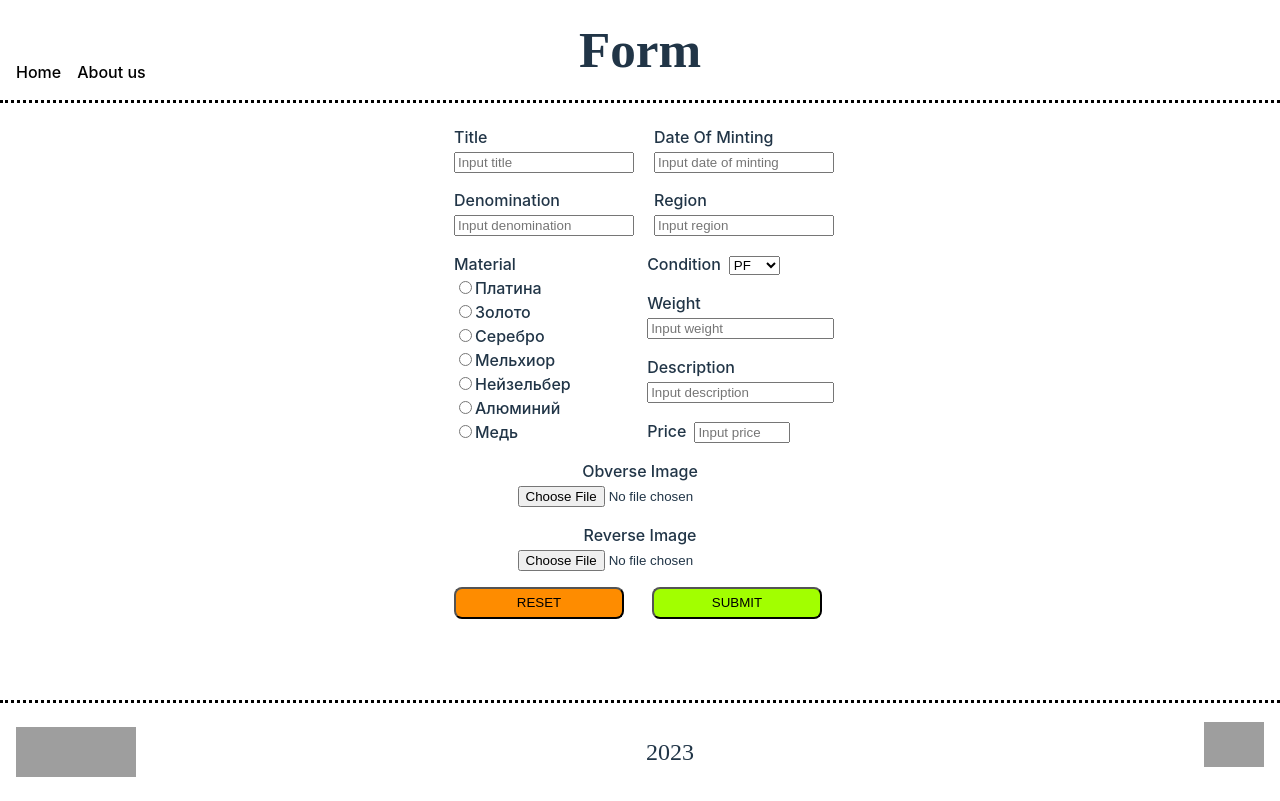
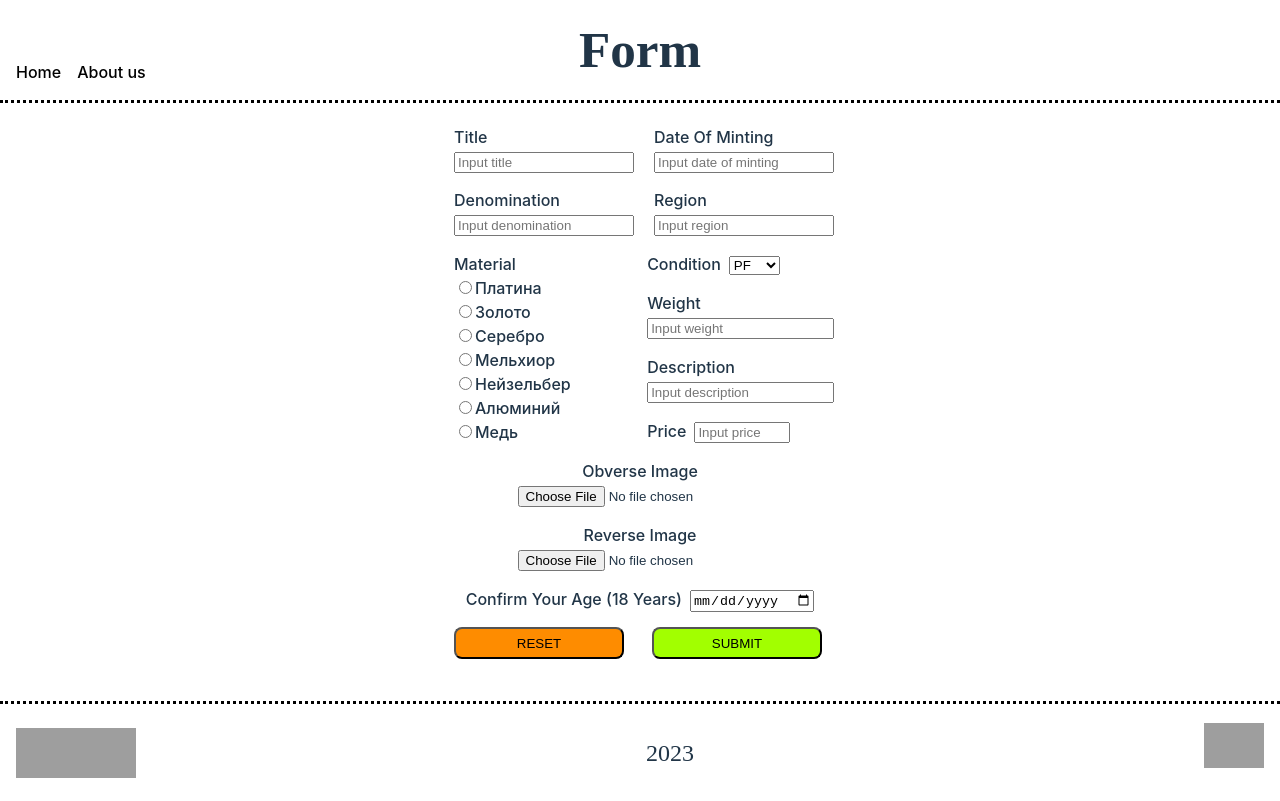
Before and after one commit to NRG-Spirit/rsschool-react-2023q1, a React (Vite) app: page /form in a window 1280 px wide. Built offline with nearby package versions, Linux system fonts and the light colour scheme; grey boxes are pictures that could not be loaded; a web font is replaced by a local one.

Commit message:
refactor: input date with function component & useForm

```diff
--- a/src/components/Form/Form.tsx
+++ b/src/components/Form/Form.tsx
@@ -124,8 +124,14 @@ export default function Form(props: IProps) {
         name={'reverse'}
         error={errors?.reverse?.message?.toString()}
       />
+
+      <DateInput
+        label="confirm your age (18 years)"
+        reference={register}
+        name={'age'}
+        error={errors?.age?.message?.toString()}
+      />
       {/*
-      <DateInput label="confirm your age (18 years)" />
       <CheckboxInput label="i agree to privacy policy" /> */}
       <div className="flexContainer">
         <fieldset>
--- a/src/components/Form/Inputs/DateInput.tsx
+++ b/src/components/Form/Inputs/DateInput.tsx
@@ -1,30 +1,28 @@
 import React from 'react';
+import { UseFormRegister, FieldValues } from 'react-hook-form';
 
 interface IProps {
   label: string;
-  reference: React.RefObject<HTMLInputElement>;
-  correct: boolean;
+  name: string;
+  reference: UseFormRegister<FieldValues>;
+  error?: string;
 }
 
-class DateInput extends React.Component<IProps> {
-  constructor(props: IProps) {
-    super(props);
-  }
-  render() {
+export default function DateInput(props: IProps) {
   return (
     <fieldset>
-        <label className="form__label">
-          {this.props.label}
-          {this.props.correct && <span style={{ color: 'red' }}>incorrect</span>}
-        </label>
+      <label className="form__label">{props.label}</label>
       <input
         type="date"
         className="form__input form__input_date"
-          placeholder={`Input ${this.props.label}`}
-          ref={this.props.reference}
+        placeholder={`Input ${props.label}`}
+        {...props.reference(props.name, {
+          required: `${props.label}`,
+          validate: (value) =>
+            (+new Date() - +new Date(value)) / 31536000000 > 18 || 'not valid age',
+        })}
       />
+      {props.error && <span style={{ color: 'red' }}>{props.error}</span>}
     </fieldset>
   );
 }
-}
-export default DateInput;
```
Lines whose indentation alone changed are shown as unchanged.
